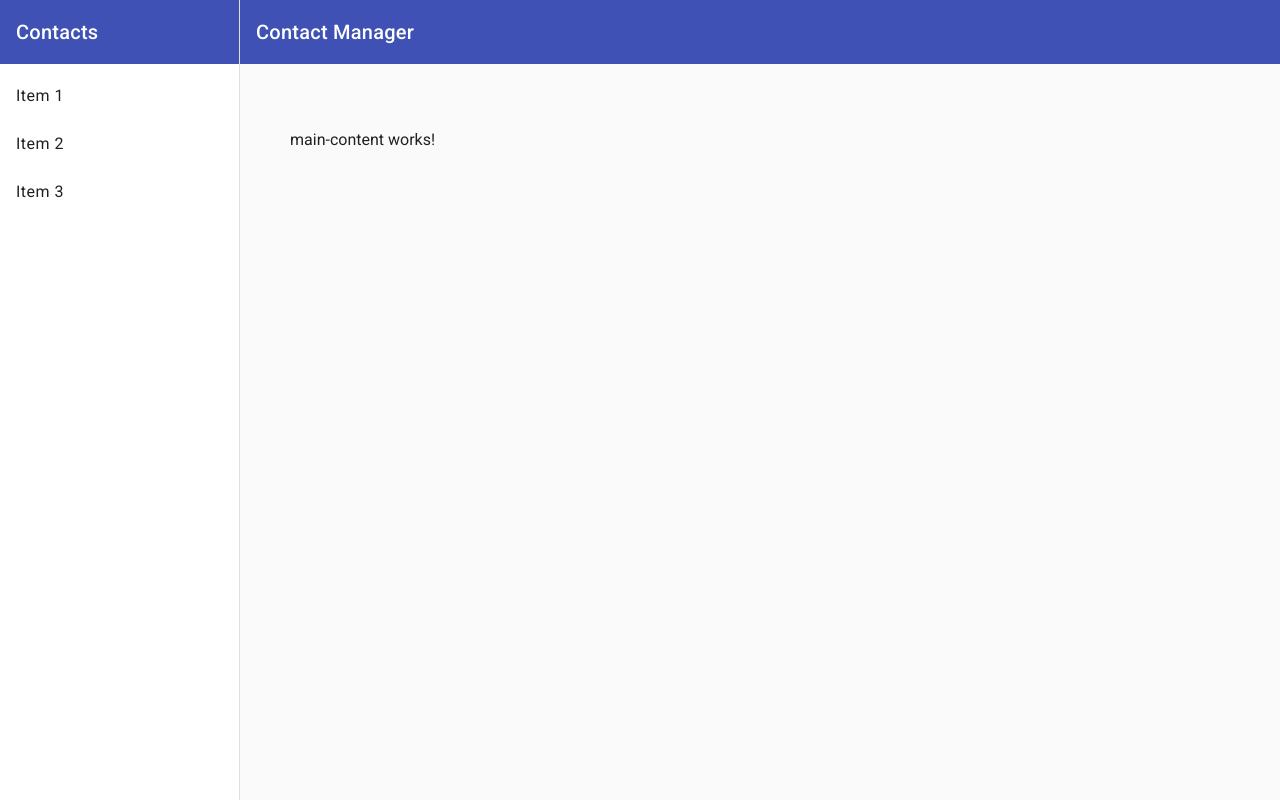
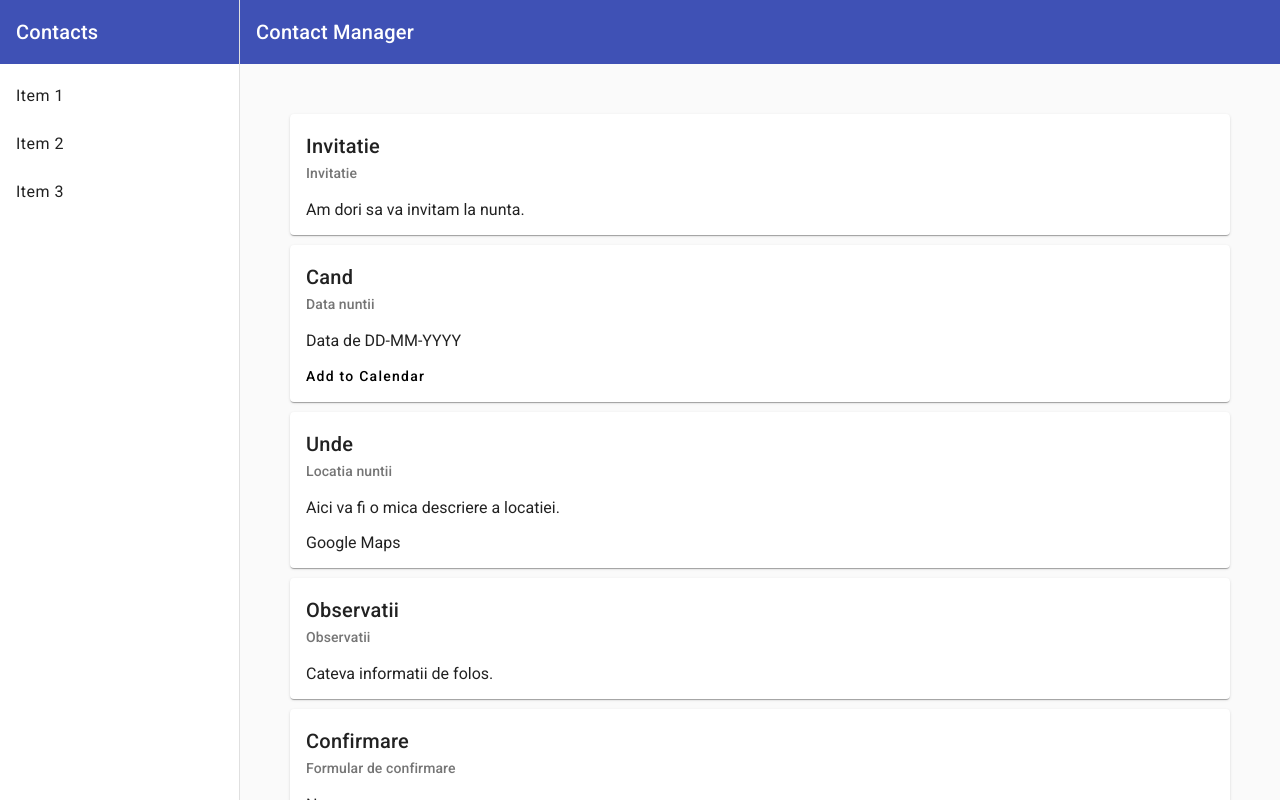
Before and after one commit to buckpower/Wedding, an Angular app in the folder wedding-front/: page /invitation in a window 1280 px wide. Built offline with nearby package versions, Linux system fonts and the light colour scheme.

Commit message:
Add cards

```diff
--- a/wedding-front/src/app/invitation/components/main-content/main-content.component.html
+++ b/wedding-front/src/app/invitation/components/main-content/main-content.component.html
@@ -1 +1,60 @@
-<p>main-content works!</p>
+<div class="card-container">
+
+<mat-card class="info-card">
+    <mat-card-header>
+      <mat-card-title>Invitatie</mat-card-title>
+      <mat-card-subtitle>Invitatie</mat-card-subtitle>
+    </mat-card-header>
+    <mat-card-content>
+      <p>Am dori sa va invitam la nunta.</p>
+    </mat-card-content>
+  </mat-card>
+
+  <mat-card class="info-card">
+    <mat-card-header>
+      <mat-card-title>Cand</mat-card-title>
+      <mat-card-subtitle>Data nuntii</mat-card-subtitle>
+    </mat-card-header>
+    <mat-card-content>
+      <p>Data de DD-MM-YYYY</p>
+    </mat-card-content>
+    <mat-card-actions>
+        <button mat-button>Add to Calendar</button>
+    </mat-card-actions>
+  </mat-card>
+
+  <mat-card class="info-card">
+    <mat-card-header>
+      <mat-card-title>Unde</mat-card-title>
+      <mat-card-subtitle>Locatia nuntii</mat-card-subtitle>
+    </mat-card-header>
+    <mat-card-content>
+      <p>Aici va fi o mica descriere a locatiei.</p>
+      <p>Google Maps</p>
+    </mat-card-content>
+  </mat-card>
+
+  <mat-card class="info-card">
+    <mat-card-header>
+      <mat-card-title>Observatii</mat-card-title>
+      <mat-card-subtitle>Observatii</mat-card-subtitle>
+    </mat-card-header>
+    <mat-card-content>
+      <p>Cateva informatii de folos.</p>
+    </mat-card-content>
+  </mat-card>
+
+  <mat-card class="info-card">
+    <mat-card-header>
+      <mat-card-title>Confirmare</mat-card-title>
+      <mat-card-subtitle>Formular de confirmare</mat-card-subtitle>
+    </mat-card-header>
+    <mat-card-content>
+      <p>Nume, prenume</p>
+      <p>Email</p>
+      <p>+n, +copii</p>
+      <p>Vegetarian?, Alergii?</p>
+      <p>Vreau sa raman informat</p>
+    </mat-card-content>
+  </mat-card>
+</div>
--- a/wedding-front/src/app/invitation/components/main-content/main-content.component.scss
+++ b/wedding-front/src/app/invitation/components/main-content/main-content.component.scss
@@ -0,0 +1,5 @@
+.card-container {
+    display: flex;
+    flex-direction: column;
+    gap:10px;
+}
--- a/wedding-front/src/app/invitation/components/main-content/main-content.component.ts
+++ b/wedding-front/src/app/invitation/components/main-content/main-content.component.ts
@@ -5,11 +5,16 @@ import { Component, OnInit } from '@angular/core';
   templateUrl: './main-content.component.html',
   styleUrls: ['./main-content.component.scss']
 })
+
 export class MainContentComponent implements OnInit {
+  public longText!: string;
 
   constructor() { }
 
   ngOnInit(): void {
+    this.longText = `The Shiba Inu is the smallest of the six original and distinct spitz breeds of dog
+  from Japan. A small, agile dog that copes very well with mountainous terrain, the Shiba Inu was
+  originally bred for hunting.`;
   }
 
 }
--- a/wedding-front/src/app/shared/material.module.ts
+++ b/wedding-front/src/app/shared/material.module.ts
@@ -7,7 +7,7 @@ import { MatIconModule } from '@angular/material/icon';
 import { MatSidenavModule } from '@angular/material/sidenav';
 import {MatToolbarModule} from '@angular/material/toolbar';
 import {MatListModule} from '@angular/material/list';
-
+import {MatCardModule} from '@angular/material/card';
 
 
 
@@ -22,6 +22,7 @@ import {MatListModule} from '@angular/material/list';
     MatButtonModule,
     MatToolbarModule,
     MatListModule,
+    MatCardModule,
   ]
 })
 export class MaterialModule { }
```
